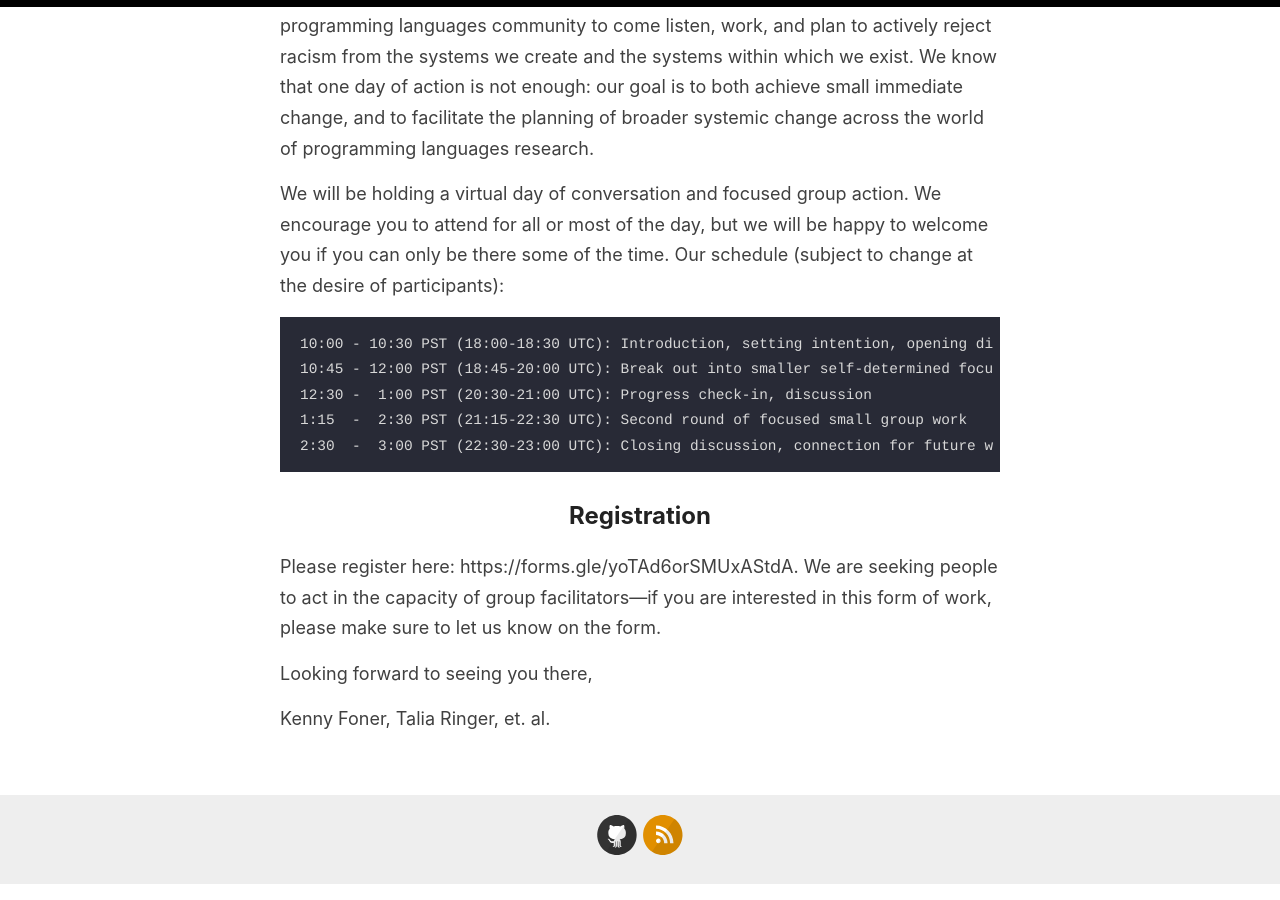
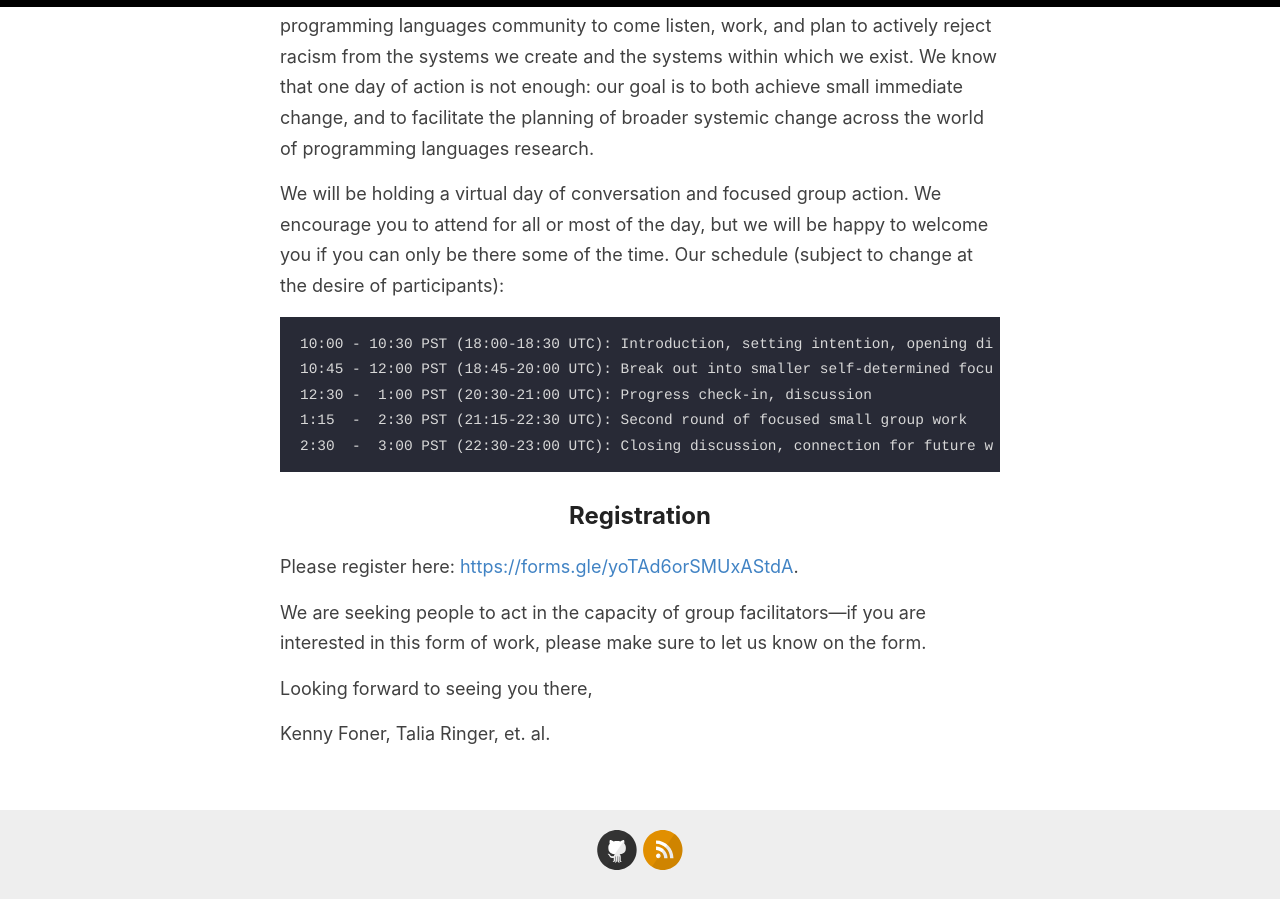
Before and after one commit to tlringer/shutdown-pl, a Jekyll site: the page built from index.markdown, in a window 1280 px wide and 900 px high, scrolled down 819 px. Built offline with Jekyll 4.4.1, drawn with Linux system fonts in a browser that asks for light colours; our own code applies the rules of GitHub Pages for plain Markdown files; part of the change alters nothing that is shown.

```diff
--- a/index.markdown
+++ b/index.markdown
@@ -18,7 +18,9 @@ We will be holding a virtual day of conversation and focused group action. We en
 
 ## Registration
 
-Please register here: https://forms.gle/yoTAd6orSMUxAStdA. We are seeking people to act in the capacity of group facilitators---if you are interested in this form of work, please make sure to let us know on the form.
+Please register here: [https://forms.gle/yoTAd6orSMUxAStdA](https://forms.gle/yoTAd6orSMUxAStdA).
+
+We are seeking people to act in the capacity of group facilitators---if you are interested in this form of work, please make sure to let us know on the form.
 
 Looking forward to seeing you there,
 
```
